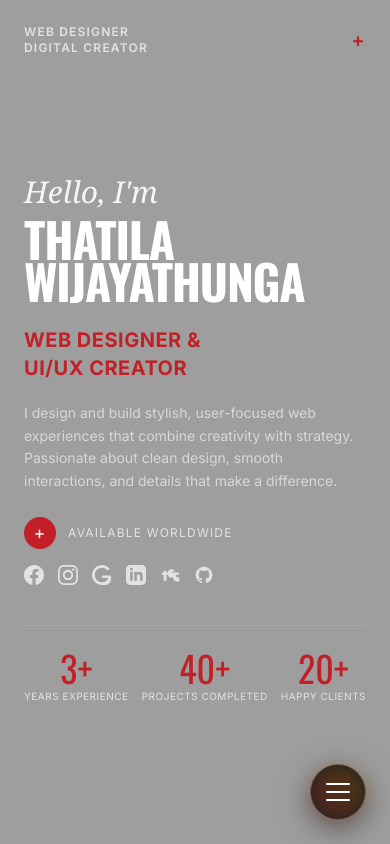
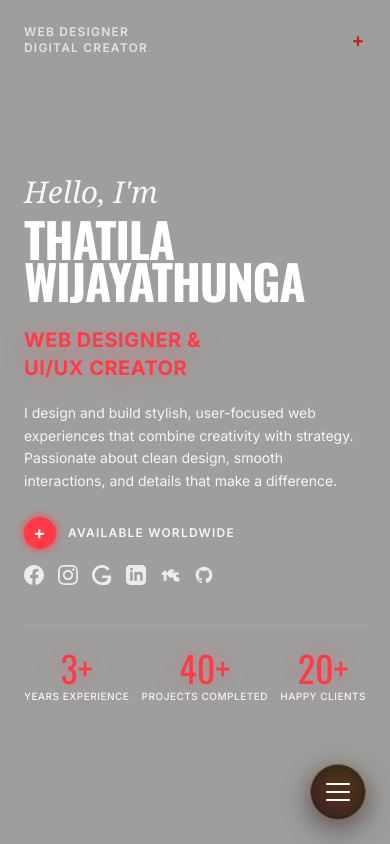
Before and after one commit to thatii24/new_dynamic_portfolio, a Next.js app: page / in a window 390 px wide. Shown: the top 844 px of the page. Built offline with nearby package versions, Linux system fonts and the light colour scheme.

Commit message:
Update page.tsx

```diff
--- a/src/app/page.tsx
+++ b/src/app/page.tsx
@@ -103,30 +103,30 @@ export default function Home() {
               <h2 className="font-oswald text-5xl sm:text-6xl md:text-[5rem] font-bold leading-[0.88] text-white tracking-tight uppercase">
                 Thatila<br />Wijayathunga
               </h2>
-              <div className="mt-6 md:mt-8 text-[#c22026] font-bold text-xl md:text-2xl uppercase tracking-wide">
+              <div className="mt-6 md:mt-8 text-[#ff3b47] font-bold text-xl md:text-2xl uppercase tracking-wide drop-shadow-[0_0_12px_rgba(255,59,71,0.4)]">
                 Web Designer &<br />UI/UX Creator
               </div>
-              <p className="mt-5 md:mt-6 text-white/60 text-sm md:text-base leading-relaxed">
+              <p className="mt-5 md:mt-6 text-white/90 text-sm md:text-base leading-relaxed">
                 I design and build stylish, user-focused web experiences that
                 combine creativity with strategy. Passionate about clean design,
                 smooth interactions, and details that make a difference.
               </p>
               <div className="mt-6 md:mt-8 flex flex-wrap items-center gap-4 sm:gap-6">
-                <div className="flex items-center gap-3 text-xs uppercase tracking-widest text-white/70">
-                  <div className="w-8 h-8 rounded-full bg-[#c22026] flex items-center justify-center">
+                <div className="flex items-center gap-3 text-xs uppercase tracking-widest text-white/90 font-semibold">
+                  <div className="w-8 h-8 rounded-full bg-[#ff3b47] flex items-center justify-center shadow-[0_0_10px_#ff3b47]">
                     <span className="text-white text-lg leading-none">+</span>
                   </div>
                   Available Worldwide
                 </div>
 
                 {/* Horizontal Social and Platform Links (Clean, unboxed & larger) */}
-                <div className="flex items-center gap-3.5 sm:gap-4.5 text-white/70">
+                <div className="flex items-center gap-3.5 sm:gap-4.5 text-white/90">
                   <a
                     href="https://facebook.com"
                     target="_blank"
                     rel="noopener noreferrer"
                     aria-label="Facebook"
-                    className="text-white/70 hover:text-[#c22026] transition-all duration-300 hover:scale-125 hover:drop-shadow-[0_0_10px_rgba(194,32,38,0.8)]"
+                    className="text-white/80 hover:text-[#ff3b47] transition-all duration-300 hover:scale-125 hover:drop-shadow-[0_0_10px_rgba(255,59,71,0.8)]"
                   >
                     <svg className="w-5 h-5 sm:w-6 sm:h-6 fill-current" viewBox="0 0 24 24">
                       <path d="M24 12.073c0-6.627-5.373-12-12-12s-12 5.373-12 12c0 5.99 4.388 10.954 10.125 11.854v-8.385H7.078v-3.47h3.047V9.43c0-3.007 1.792-4.669 4.533-4.669 1.312 0 2.686.235 2.686.235v2.953H15.83c-1.491 0-1.956.925-1.956 1.874v2.25h3.328l-.532 3.47h-2.796v8.385C19.612 23.027 24 18.062 24 12.073z" />
@@ -138,7 +138,7 @@ export default function Home() {
                     target="_blank"
                     rel="noopener noreferrer"
                     aria-label="Instagram"
-                    className="text-white/70 hover:text-[#c22026] transition-all duration-300 hover:scale-125 hover:drop-shadow-[0_0_10px_rgba(194,32,38,0.8)]"
+                    className="text-white/80 hover:text-[#ff3b47] transition-all duration-300 hover:scale-125 hover:drop-shadow-[0_0_10px_rgba(255,59,71,0.8)]"
                   >
                     <svg className="w-5 h-5 sm:w-6 sm:h-6 fill-current" viewBox="0 0 24 24">
                       <path d="M12 2.163c3.204 0 3.584.012 4.85.07 3.252.148 4.771 1.691 4.919 4.919.058 1.265.069 1.645.069 4.849 0 3.205-.012 3.584-.069 4.849-.149 3.225-1.664 4.771-4.919 4.919-1.266.058-1.644.07-4.85.07-3.204 0-3.584-.012-4.849-.07-3.26-.149-4.771-1.699-4.919-4.92-.058-1.265-.07-1.644-.07-4.849 0-3.204.013-3.583.07-4.849.149-3.227 1.664-4.771 4.919-4.919 1.266-.057 1.645-.069 4.849-.069zm0-2.163c-3.259 0-3.667.014-4.947.072-4.358.2-6.78 2.618-6.98 6.98-.059 1.281-.073 1.689-.073 4.948 0 3.259.014 3.668.072 4.948.2 4.358 2.618 6.78 6.98 6.98 1.281.058 1.689.072 4.948.072 3.259 0 3.668-.014 4.948-.072 4.354-.2 6.782-2.618 6.979-6.98.059-1.28.073-1.689-.073-4.948 0-3.259-.014-3.667-.072-4.947-.196-4.354-2.617-6.78-6.979-6.98-1.281-.059-1.69-.073-4.949-.073zm0 5.838c-3.403 0-6.162 2.759-6.162 6.162s2.759 6.163 6.162 6.163 6.162-2.759 6.162-6.163c0-3.403-2.759-6.162-6.162-6.162zm0 10.162c-2.209 0-4-1.79-4-4 0-2.209 1.791-4 4-4s4 1.791 4 4c0 2.21-1.791 4-4 4zm6.406-11.845c-.796 0-1.441.645-1.441 1.44s.645 1.44 1.441 1.44c.795 0 1.439-.645 1.439-1.44s-.644-1.44-1.439-1.44z" />
@@ -150,7 +150,7 @@ export default function Home() {
                     target="_blank"
                     rel="noopener noreferrer"
                     aria-label="Threads"
-                    className="text-white/70 hover:text-[#c22026] transition-all duration-300 hover:scale-125 hover:drop-shadow-[0_0_10px_rgba(194,32,38,0.8)]"
+                    className="text-white/80 hover:text-[#ff3b47] transition-all duration-300 hover:scale-125 hover:drop-shadow-[0_0_10px_rgba(255,59,71,0.8)]"
                   >
                     <svg className="w-5 h-5 sm:w-6 sm:h-6 fill-current" viewBox="0 0 24 24">
                       <path d="M12.186 24C5.54 24 0 18.618 0 12.001 0 5.485 5.54 0 12.186 0c3.708 0 6.946 1.733 9.07 4.542l-2.478 2.052C17.155 4.502 14.814 3.2 12.186 3.2c-4.898 0-8.87 3.947-8.87 8.801 0 4.855 3.972 8.802 8.87 8.802 3.655 0 6.452-1.92 7.026-5.067H12.186v-3.2h10.457c.22 1.09.357 2.27.357 3.52 0 5.44-3.86 8.744-10.814 8.744z" />
@@ -162,7 +162,7 @@ export default function Home() {
                     target="_blank"
                     rel="noopener noreferrer"
                     aria-label="LinkedIn"
-                    className="text-white/70 hover:text-[#c22026] transition-all duration-300 hover:scale-125 hover:drop-shadow-[0_0_10px_rgba(194,32,38,0.8)]"
+                    className="text-white/80 hover:text-[#ff3b47] transition-all duration-300 hover:scale-125 hover:drop-shadow-[0_0_10px_rgba(255,59,71,0.8)]"
                   >
                     <svg className="w-5 h-5 sm:w-6 sm:h-6 fill-current" viewBox="0 0 24 24">
                       <path d="M19 0h-14c-2.761 0-5 2.239-5 5v14c0 2.761 2.239 5 5 5h14c2.762 0 5-2.239 5-5v-14c0-2.761-2.238-5-5-5zm-11 19h-3v-11h3v11zm-1.5-12.268c-.966 0-1.75-.79-1.75-1.764s.784-1.764 1.75-1.764 1.75.79 1.75 1.764-.783 1.764-1.75 1.764zm13.5 12.268h-3v-5.604c0-3.368-4-3.113-4 0v5.604h-3v-11h3v1.765c1.396-2.586 7-2.777 7 2.476v6.759z" />
@@ -174,7 +174,7 @@ export default function Home() {
                     target="_blank"
                     rel="noopener noreferrer"
                     aria-label="Fiverr"
-                    className="text-white/70 hover:text-[#c22026] transition-all duration-300 hover:scale-125 hover:drop-shadow-[0_0_10px_rgba(194,32,38,0.8)]"
+                    className="text-white/80 hover:text-[#ff3b47] transition-all duration-300 hover:scale-125 hover:drop-shadow-[0_0_10px_rgba(255,59,71,0.8)]"
                   >
                     <svg className="w-5 h-5 sm:w-6 sm:h-6 fill-current" viewBox="0 0 24 24">
                       <path d="M23.003 14.805a4.025 4.025 0 0 1-1.442.236c-1.392 0-1.898-.591-2.253-1.774l-.456-1.554h3.766V9.077h-4.56l-.085-.388c-.371-1.723-1.047-3.666-3.8-3.666-2.903 0-4.49 2.061-4.727 4.054H7.834V6.982H4.405v2.095H1.997v2.636h2.408v7.054h3.429v-7.054h1.637c.22 1.638 1.453 3.514 3.75 3.514a4.935 4.935 0 0 0 2.203-.49l.642 2.112c.574 1.892 1.824 2.898 4.223 2.898a8.318 8.318 0 0 0 3.318-.675l-.604-2.568zM14.28 9.077c.186-.963.845-1.723 1.79-1.723.963 0 1.503.743 1.639 1.723H14.28z" />
@@ -186,7 +186,7 @@ export default function Home() {
                     target="_blank"
                     rel="noopener noreferrer"
                     aria-label="GitHub"
-                    className="text-white/70 hover:text-[#c22026] transition-all duration-300 hover:scale-125 hover:drop-shadow-[0_0_10px_rgba(194,32,38,0.8)]"
+                    className="text-white/80 hover:text-[#ff3b47] transition-all duration-300 hover:scale-125 hover:drop-shadow-[0_0_10px_rgba(255,59,71,0.8)]"
                   >
                     <svg className="w-5 h-5 sm:w-6 sm:h-6 fill-current" viewBox="0 0 24 24">
                       <path fillRule="evenodd" clipRule="evenodd" d="M12 2C6.477 2 2 6.484 2 12.017c0 4.425 2.865 8.18 6.839 9.504.5.092.682-.217.682-.483 0-.237-.008-.868-.013-1.703-2.782.605-3.369-1.343-3.369-1.343-.454-1.158-1.11-1.466-1.11-1.466-.908-.62.069-.608.069-.608 1.003.07 1.53 1.032 1.53 1.032.892 1.53 2.341 1.088 2.91.832.092-.647.35-1.088.636-1.338-2.22-.253-4.555-1.113-4.555-4.951 0-1.093.39-1.988 1.029-2.688-.103-.253-.446-1.272.098-2.65 0 0 .84-.27 2.75 1.026A9.564 9.564 0 0112 6.844c.85.004 1.705.115 2.504.337 1.909-1.296 2.747-1.027 2.747-1.027.546 1.379.202 2.398.1 2.651.64.7 1.028 1.595 1.028 2.688 0 3.848-2.339 4.695-4.566 4.943.359.309.678.92.678 1.855 0 1.338-.012 2.419-.012 2.747 0 .268.18.58.688.482A10.019 10.019 0 0022 12.017C22 6.484 17.522 2 12 2z" />
@@ -199,20 +199,20 @@ export default function Home() {
             {/* Right Stats - Horizontal on mobile, vertical column on desktop */}
             <div className="flex flex-row md:flex-col items-center justify-between sm:justify-around md:justify-end gap-3 sm:gap-6 md:gap-12 w-full md:w-auto pt-6 md:pt-0 border-t md:border-t-0 border-white/10 text-left md:text-right">
               <div className="flex flex-col sm:flex-row md:flex-row items-center justify-center md:justify-end gap-1 sm:gap-3 md:gap-4 text-center sm:text-left">
-                <span className="text-4xl sm:text-5xl md:text-6xl font-oswald text-[#c22026] leading-none">3+</span>
-                <span className="text-[10px] sm:text-xs uppercase tracking-wider sm:tracking-widest text-white/70 text-center sm:text-left leading-tight sm:w-24">
+                <span className="text-4xl sm:text-5xl md:text-6xl font-oswald text-[#ff3b47] leading-none drop-shadow-[0_0_15px_rgba(255,59,71,0.4)]">3+</span>
+                <span className="text-[10px] sm:text-xs uppercase tracking-wider sm:tracking-widest text-white/90 font-medium text-center sm:text-left leading-tight sm:w-24">
                   Years<br className="hidden sm:block" /> Experience
                 </span>
               </div>
               <div className="flex flex-col sm:flex-row md:flex-row items-center justify-center md:justify-end gap-1 sm:gap-3 md:gap-4 text-center sm:text-left">
-                <span className="text-4xl sm:text-5xl md:text-6xl font-oswald text-[#c22026] leading-none">40+</span>
-                <span className="text-[10px] sm:text-xs uppercase tracking-wider sm:tracking-widest text-white/70 text-center sm:text-left leading-tight sm:w-24">
+                <span className="text-4xl sm:text-5xl md:text-6xl font-oswald text-[#ff3b47] leading-none drop-shadow-[0_0_15px_rgba(255,59,71,0.4)]">40+</span>
+                <span className="text-[10px] sm:text-xs uppercase tracking-wider sm:tracking-widest text-white/90 font-medium text-center sm:text-left leading-tight sm:w-24">
                   Projects<br className="hidden sm:block" /> Completed
                 </span>
               </div>
               <div className="flex flex-col sm:flex-row md:flex-row items-center justify-center md:justify-end gap-1 sm:gap-3 md:gap-4 text-center sm:text-left">
-                <span className="text-4xl sm:text-5xl md:text-6xl font-oswald text-[#c22026] leading-none">20+</span>
-                <span className="text-[10px] sm:text-xs uppercase tracking-wider sm:tracking-widest text-white/70 text-center sm:text-left leading-tight sm:w-24">
+                <span className="text-4xl sm:text-5xl md:text-6xl font-oswald text-[#ff3b47] leading-none drop-shadow-[0_0_15px_rgba(255,59,71,0.4)]">20+</span>
+                <span className="text-[10px] sm:text-xs uppercase tracking-wider sm:tracking-widest text-white/90 font-medium text-center sm:text-left leading-tight sm:w-24">
                   Happy<br className="hidden sm:block" /> Clients
                 </span>
               </div>
```
